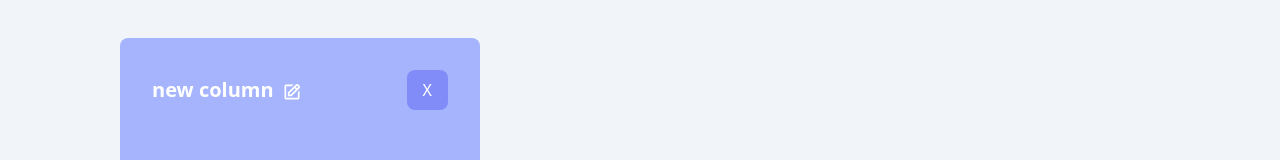
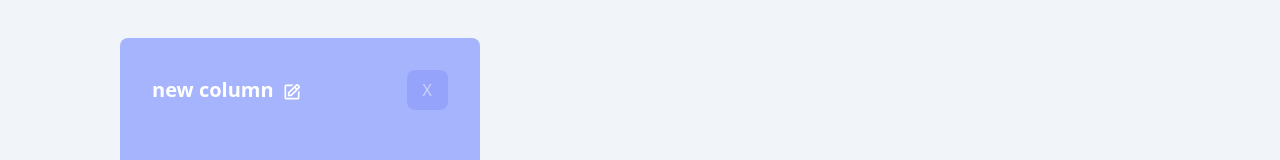
Before and after one commit to fleffy/kanban-board, a React (Vite) app: page / in a window 1280 px wide. Both pictures are taken after a click on the button "+ column". Shown: the part 219-379 px from the top of the page. Built offline with nearby package versions, Linux system fonts and the light colour scheme.

Commit message:
added dnd tasks func

```diff
--- a/src/components/KanbanApp/Column/Columns.jsx
+++ b/src/components/KanbanApp/Column/Columns.jsx
@@ -6,6 +6,7 @@ import {
 	editColumnTitle,
 } from '../../../store/kanbanSlice'
 import { Tasks } from './Tasks'
+import { Droppable } from '@hello-pangea/dnd'
 
 import { BiEdit } from 'react-icons/bi'
 
@@ -68,17 +69,26 @@ export const Columns = ({ column, tasks }) => {
 				)}
 				<button
 					onClick={() => deleteColumn(column.id)}
-					className='bg-indigo-400 dark:bg-indigo-700 py-2 px-4 rounded-lg  dark:opacity-40 dark:hover:opacity-100 transition'
+					className='bg-indigo-400 dark:bg-indigo-700 py-2 px-4 rounded-lg opacity-40 hover:opacity-100  dark:opacity-40 dark:hover:opacity-100 transition'
 				>
 					X
 				</button>
 			</div>
 
-			<div className='min-h-[110px] transition-all'>
-				{tasks.map((task, index) => (
-					<Tasks key={task.id} column={column} task={task} index={index} />
-				))}
-			</div>
+			<Droppable droppableId={column.id}>
+				{(provided) => (
+					<div
+						{...provided.droppableProps}
+						ref={provided.innerRef}
+						className='min-h-[110px] transition-all'
+					>
+						{tasks.map((task, index) => (
+							<Tasks key={task.id} column={column} task={task} index={index} />
+						))}
+						{provided.placeholder}
+					</div>
+				)}
+			</Droppable>
 			<button
 				onClick={() => addNewTask(column.id, 'Task Text')}
 				className='bg-indigo-400 dark:bg-indigo-700 rounded-lg p-2 opacity-50 hover:opacity-100 transition-all'
--- a/src/components/KanbanApp/Column/Tasks.jsx
+++ b/src/components/KanbanApp/Column/Tasks.jsx
@@ -2,8 +2,9 @@ import { useState } from 'react'
 import { useDispatch } from 'react-redux'
 import { BiTime } from 'react-icons/bi'
 import { removeTask, editTaskTitle } from '../../../store/kanbanSlice'
+import { Draggable } from '@hello-pangea/dnd'
 
-export const Tasks = ({ column, task }) => {
+export const Tasks = ({ column, task, index }) => {
 	const dispatch = useDispatch()
 
 	const [taskEditing, setTaskEditing] = useState(false)
@@ -20,7 +21,14 @@ export const Tasks = ({ column, task }) => {
 	}
 
 	return (
-		<div className='pb-3 cursor-grab'>
+		<Draggable draggableId={task.id} index={index}>
+			{(provided) => (
+				<div
+					{...provided.dragHandleProps}
+					{...provided.draggableProps}
+					ref={provided.innerRef}
+					className='pb-3 cursor-grab'
+				>
 					<div className='bg-indigo-400 dark:bg-[#2a2c2d] rounded-lg p-4 flex flex-col gap-3'>
 						<div className='flex justify-between border-b-[1px] border-b-white border-opacity-40 pb-2'>
 							<div>
@@ -72,5 +80,7 @@ export const Tasks = ({ column, task }) => {
 						</div>
 					</div>
 				</div>
+			)}
+		</Draggable>
 	)
 }
--- a/src/components/KanbanApp/Kanban.jsx
+++ b/src/components/KanbanApp/Kanban.jsx
@@ -1,14 +1,91 @@
 import { AddColumn } from './Column/AddColumn'
 import { Columns } from './Column/Columns'
 
-import { useSelector } from 'react-redux'
+import { setKanban } from '../../store/kanbanSlice'
+
+import { useSelector, useDispatch } from 'react-redux'
+import { DragDropContext } from '@hello-pangea/dnd'
 
 export const Kanban = () => {
 	const kanbanData = useSelector((state) => state.kanbanApp)
+	const dispatch = useDispatch()
+
+	const setInitialData = (state) => {
+		dispatch(setKanban(state))
+	}
+
+	const onDragEnd = (result) => {
+		const { destination, source, draggableId } = result
+
+		if (!destination) {
+			return
+		}
+
+		if (
+			destination.droppableId === source.droppableId &&
+			destination.index === source.index
+		) {
+			return
+		}
+
+		const startColumn = kanbanData.columns[source.droppableId]
+		const finishColumn = kanbanData.columns[destination.droppableId]
+
+		if (startColumn === finishColumn) {
+			const newTasksOrder = Array.from(startColumn.tasksOrder)
+			newTasksOrder.splice(source.index, 1)
+			newTasksOrder.splice(destination.index, 0, draggableId)
+
+			const newColumn = {
+				...startColumn,
+				tasksOrder: newTasksOrder,
+			}
+
+			const newState = {
+				...kanbanData,
+				columns: {
+					...kanbanData.columns,
+					[newColumn.id]: newColumn,
+				},
+			}
+
+			setInitialData(newState)
+			return
+		}
+
+		const startTasksOrder = Array.from(startColumn.tasksOrder)
+		startTasksOrder.splice(source.index, 1)
+
+		const newStartColumn = {
+			...startColumn,
+			tasksOrder: startTasksOrder,
+		}
+
+		const finishTasksOrder = Array.from(finishColumn.tasksOrder)
+		finishTasksOrder.splice(destination.index, 0, draggableId)
+
+		const newFinishColumn = {
+			...finishColumn,
+			tasksOrder: finishTasksOrder,
+		}
+
+		const newState = {
+			...kanbanData,
+			columns: {
+				...kanbanData.columns,
+				[newStartColumn.id]: newStartColumn,
+				[newFinishColumn.id]: newFinishColumn,
+			},
+		}
+
+		setInitialData(newState)
+		return
+	}
 
 	return (
 		<div className='p-6 px-[1.5rem] xl:px-[7.5rem] mt-[50px]'>
 			<AddColumn />
+			<DragDropContext onDragEnd={onDragEnd}>
 				<div className='flex overflow-auto gap-5 pb-3 items-start'>
 					{kanbanData.columnsOrder.map((columnId) => {
 						const column = kanbanData.columns[columnId]
@@ -18,6 +95,7 @@ export const Kanban = () => {
 						return <Columns key={column.id} column={column} tasks={tasks} />
 					})}
 				</div>
+			</DragDropContext>
 		</div>
 	)
 }
--- a/src/store/kanbanSlice.js
+++ b/src/store/kanbanSlice.js
@@ -55,6 +55,9 @@ export const kanbanSlice = createSlice({
 		editTaskTitle(state, action) {
 			state.tasks[action.payload.taskId].content = action.payload.newContent
 		},
+		setKanban(state, action) {
+			return (state = { ...state, ...action.payload })
+		},
 	},
 })
 
@@ -65,5 +68,6 @@ export const {
 	removeTask,
 	editColumnTitle,
 	editTaskTitle,
+	setKanban,
 } = kanbanSlice.actions
 export default kanbanSlice.reducer
```
Lines whose indentation alone changed are shown as unchanged.
